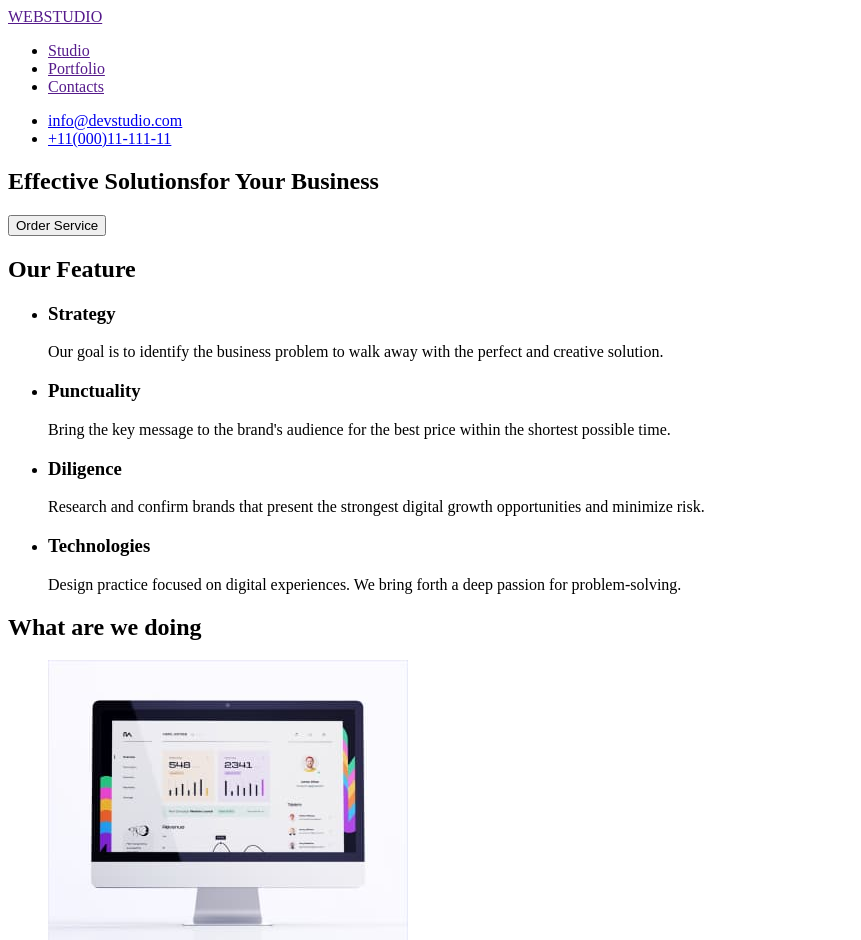
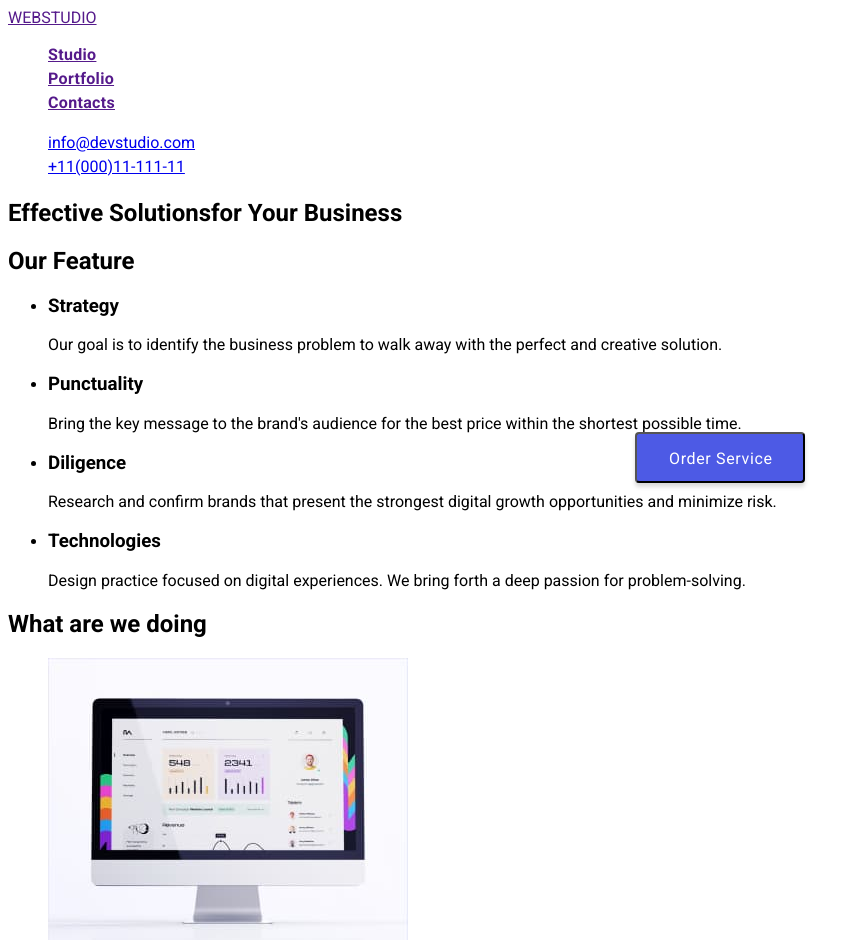
Before and after one commit to OlexiyVr/goit-markup-hw-02.1, a plain HTML site: page index.html in a window 1280 px wide. Shown: the top 940 px of the page, without its empty margins (0-861 px from the left). Drawn offline with Linux system fonts and the light colour scheme.

Commit message:
commit 2

```diff
--- /dev/null
+++ b/css/style.css
@@ -0,0 +1,61 @@
+body{
+        font-family: 'Roboto', sans-serif;
+        background: #FFFFFF;
+}
+
+.headerlist{
+list-style: none;
+}
+
+.link{
+    font-family:inherit;
+}
+
+.header-link{
+    font-weight: 600;
+    font-size: 16px;
+    line-height: 1.5;
+    letter-spacing: 0.02em;
+    color:#2E2F42;
+    text-decoration:'none';
+}
+
+.adressa{
+    text-decoration: none;
+    font-family: 'Roboto';
+    font-style: normal;
+    font-weight: 400;
+    font-size: 16px;
+    line-height: 1.5;
+    color: #434455;
+    list-style: none;
+}
+
+.header-btn{
+    display: flex;
+    flex-direction: row;
+    align-items: flex-start;
+    padding: 16px 32px;
+    gap: 10px;
+    position: absolute;
+    width: 170px;
+    height: 51px;
+    left: 635px;
+    top: 432px;
+    background: #4D5AE5;
+    box-shadow: 0px 4px 4px rgba(0, 0, 0, 0.15);
+    border-radius: 4px;
+}
+
+.buttontxt{
+        font-family: 'Roboto';
+        font-style: normal;
+        font-size: 16px;
+        line-height: 1.1;
+        display: flex;
+        letter-spacing: 0.04em;
+        color: #FFFFFF;
+        flex: none;
+            order: 0;
+            flex-grow: 0;
+}
--- a/index.html
+++ b/index.html
@@ -5,26 +5,37 @@
     <meta http-equiv="X-UA-Compatible" content="IE=edge" />
     <meta name="viewport" content="width=device-width, initial-scale=1.0" />
     <title>Webstudio</title>
+    <link rel="stylesheet" href="css/style.css" />
+    <link rel="preconnect" href="https://fonts.googleapis.com" />
+    <link rel="preconnect" href="https://fonts.gstatic.com" crossorigin />
+    <link
+      href="https://fonts.googleapis.com/css2?family=Montserrat:wght@400;700&family=Raleway:wght@800&family=Roboto:ital,wght@0,400;0,700;1,500&display=swap"
+      rel="stylesheet"
+    />
   </head>
   <body>
-    <header>
+    <header class="header">
       <nav>
         <a href="">WEBSTUDIO</a>
-        <ul>
-          <li><a href="">Studio</a></li>
-          <li><a href="">Portfolio</a></li>
-          <li><a href="">Contacts</a></li>
+        <ul class="headerlist">
+          <li class="header-link"><a href="">Studio</a></li>
+          <li class="header-link"><a href="">Portfolio</a></li>
+          <li class="header-link"><a href="">Contacts</a></li>
         </ul>
       </nav>
       <ul>
-        <li><a href="mailto:info@devstudio.com">info@devstudio.com</a></li>
-        <li><a href="tel:+11(000)111-11-11">+11(000)11-111-11</a></li>
+        <li class="adressa">
+          <a href="mailto:info@devstudio.com">info@devstudio.com</a>
+        </li>
+        <li class="adressa">
+          <a href="tel:+11(000)111-11-11">+11(000)11-111-11</a>
+        </li>
       </ul>
     </header>
     <main>
       <section>
         <h1>Effective Solutionsfor Your Business</h1>
-        <button type="button">Order Service</button>
+        <button class="header-btn" type="button"><span class="buttontxt"> Order Service</span></button>
       </section>
       <section>
         <h2>Our Feature</h2>
```
